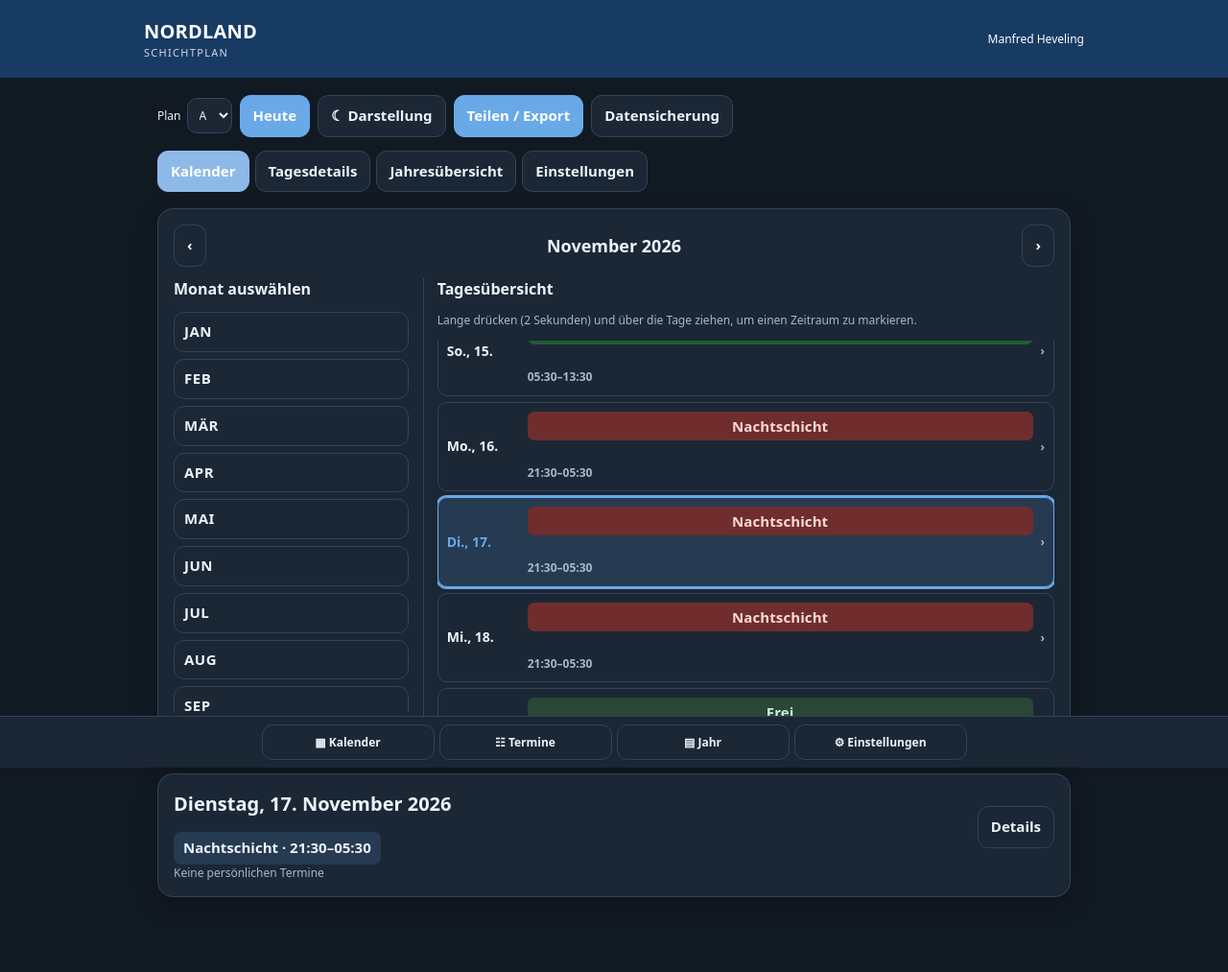
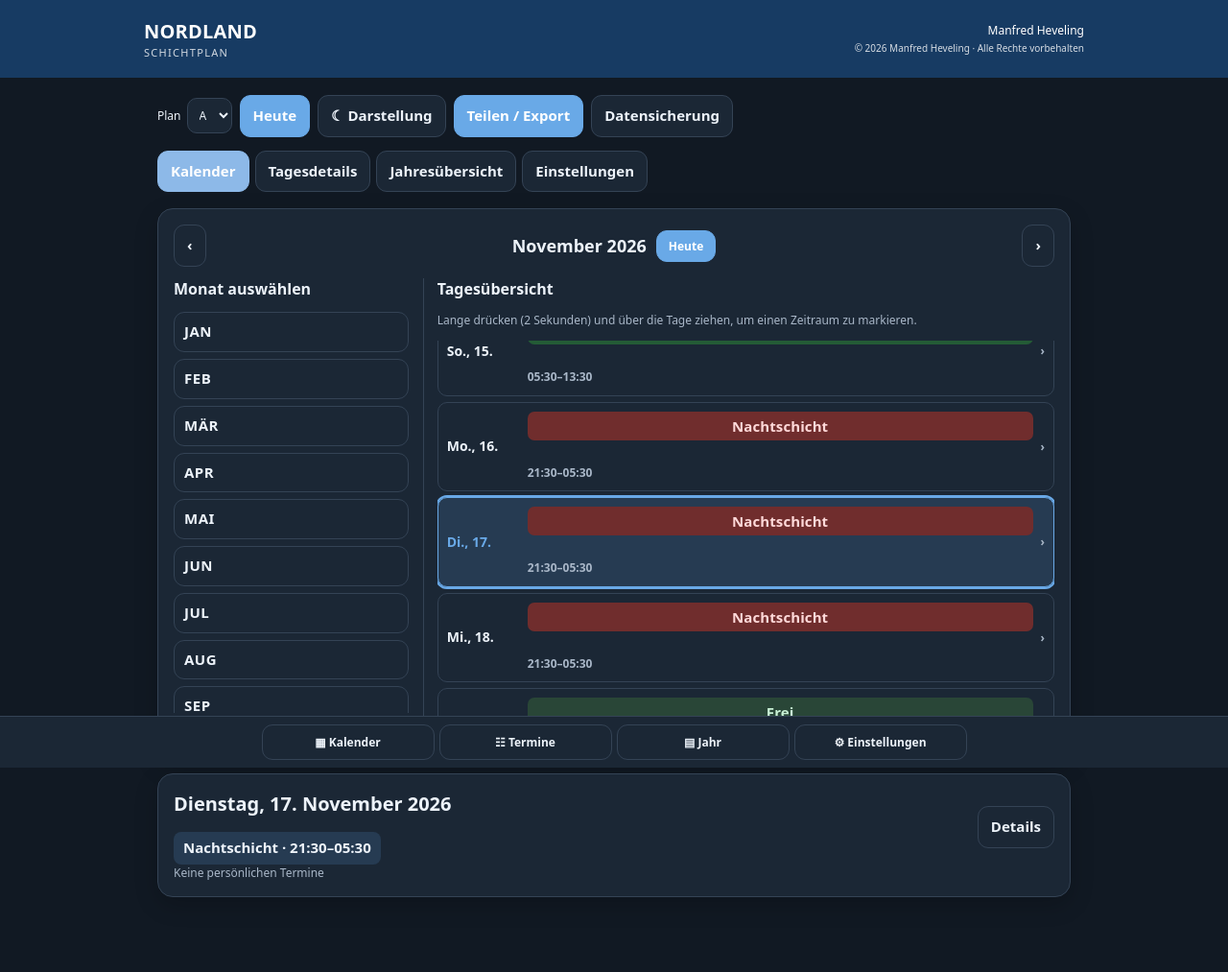
Before and after one commit to manfredheveling/Nordland-Schichtplan, a plain HTML site: page index.html in a window 1280 px wide. Shown: the whole page at 96% size. Drawn offline with Linux system fonts and the light colour scheme.

Commit message:
Add files via upload

```diff
--- a/index.html
+++ b/index.html
@@ -11,7 +11,7 @@
 :root{--bg:#f2f5f9;--panel:#fff;--text:#172334;--muted:#66758a;--line:#dce3ec;--blue:#173b63;--accent:#2874b9;--soft:#eaf2fb;--shadow:0 8px 24px #173b6312}
 [data-theme=dark]{--bg:#111923;--panel:#1b2735;--text:#edf3fa;--muted:#a9b7c8;--line:#344355;--blue:#8db9e8;--accent:#69a9e7;--soft:#263b52;--shadow:0 8px 24px #0003}
 *{box-sizing:border-box}body{margin:0;background:var(--bg);color:var(--text);font:15px/1.45 system-ui,-apple-system,Segoe UI,Roboto,sans-serif}
-header{background:#173b63;color:white;padding:18px max(18px,calc((100vw - 980px)/2));display:flex;align-items:center;justify-content:space-between;gap:12px}
+header{background:#173b63;color:white;padding:18px max(18px,calc((100vw - 980px)/2));display:flex;align-items:center;justify-content:space-between;gap:12px}.header-owner{text-align:right}.header-owner .copyright{display:block;font-size:10px;opacity:.82;margin-top:3px}
 .brand{font-weight:800;font-size:20px;letter-spacing:.2px}.brand small{display:block;font-size:11px;font-weight:500;opacity:.8;letter-spacing:1.3px}
 main{max-width:980px;margin:0 auto;padding:18px 14px 90px}.toolbar{display:flex;flex-wrap:wrap;gap:8px;margin-bottom:14px}
 button,.btn{border:1px solid var(--line);background:var(--panel);color:var(--text);border-radius:11px;padding:10px 13px;font:inherit;font-weight:650;cursor:pointer}
@@ -41,7 +41,7 @@ dialog::backdrop{background:#06101dcc}.dialog-actions{display:flex;justify-conte
 </style>
 </head>
 <body>
-<header><div class="brand">NORDLAND <small>SCHICHTPLAN</small></div><div class="small">Manfred Heveling</div></header>
+<header><div class="brand">NORDLAND <small>SCHICHTPLAN</small></div><div class="header-owner"><div class="small">Manfred Heveling</div><small class="copyright">© 2026 Manfred Heveling · Alle Rechte vorbehalten</small></div></header>
 <main>
  <div class="toolbar">
   <label class="small" style="display:flex;align-items:center;gap:6px">Plan <select id="planSelect" style="width:auto;padding:8px"><option value="A">A</option><option value="B">B</option><option value="C">C</option><option value="D">D</option></select></label><button id="todayBtn" class="primary">Heute</button><button id="themeBtn">☾ Darstellung</button><button id="shareBtn" class="primary">Teilen / Export</button><button id="backupBtn">Datensicherung</button>
@@ -51,8 +51,8 @@ dialog::backdrop{background:#06101dcc}.dialog-actions{display:flex;justify-conte
  </nav>
  <section id="calendar">
   <div class="card">
-   <div class="monthhead"><button id="prevMonth">‹</button><strong id="monthLabel"></strong><button id="nextMonth">›</button></div>
-   <div class="calendar-layout"><div class="month-side"><h3 class="title" style="font-size:16px">Monat auswählen</h3><div class="month-picker" id="monthPicker"></div></div><div class="days-side"><h3 class="title" style="font-size:16px">Tagesübersicht</h3><p class="hint">Lange drücken (2 Sekunden) und über die Tage ziehen, um einen Zeitraum zu markieren.</p><div id="monthDayList" class="day-list"></div></div></div>
+   <div class="monthhead"><button id="prevMonth" aria-label="Vorheriger Monat">‹</button><div style="display:flex;align-items:center;justify-content:center;gap:10px;min-width:0"><strong id="monthLabel"></strong><button id="dayTodayBtn" class="primary" type="button" style="padding:7px 12px;font-size:12px;white-space:nowrap">Heute</button></div><button id="nextMonth" aria-label="Nächster Monat">›</button></div>
+   <div class="calendar-layout"><div class="month-side"><h3 class="title" style="font-size:16px">Monat auswählen</h3><div class="month-picker" id="monthPicker"></div></div><div class="days-side"><h3 class="title" style="font-size:16px;margin:0 0 4px">Tagesübersicht</h3><p class="hint">Lange drücken (2 Sekunden) und über die Tage ziehen, um einen Zeitraum zu markieren.</p><div id="monthDayList" class="day-list"></div></div></div>
   </div>
   <div class="card"><div class="row"><div><div class="title" id="selectedTitle">Ausgewählter Tag</div><div class="sub shift-summary" id="selectedShift"></div></div><button id="openDay">Details</button></div><div id="selectedEvents" class="muted small"></div></div>
  </section>
@@ -294,6 +294,7 @@ function tab(name){document.querySelectorAll('main section').forEach(s=>s.classL
 document.querySelectorAll('[data-tab]').forEach(b=>b.onclick=()=>tab(b.dataset.tab));
 $('yearPrev').onclick=()=>{overviewYear--;renderYearOverview()};$('yearNext').onclick=()=>{overviewYear++;renderYearOverview()};
 $('todayBtn').onclick=()=>{selected=todayISO();month=new Date(parseDate(selected).getFullYear(),parseDate(selected).getMonth(),1);rangeStart=rangeEnd=null;tab('calendar');render();};
+$('dayTodayBtn').onclick=()=>{selected=todayISO();month=new Date(parseDate(selected).getFullYear(),parseDate(selected).getMonth(),1);rangeStart=rangeEnd=null;render();const todayRow=$('monthDayList').querySelector(`[data-date="${selected}"]`);if(todayRow)todayRow.scrollIntoView({block:'center',behavior:'smooth'});};
 $('prevMonth').onclick=()=>{month=new Date(month.getFullYear(),month.getMonth()-1,1);selected=iso(new Date(month.getFullYear(),month.getMonth(),1));render()};
 $('nextMonth').onclick=()=>{month=new Date(month.getFullYear(),month.getMonth()+1,1);selected=iso(new Date(month.getFullYear(),month.getMonth(),1));render()};
 $('openDay').onclick=()=>tab('day');$('dayDate').onchange=e=>{selected=e.target.value;render()};
```
